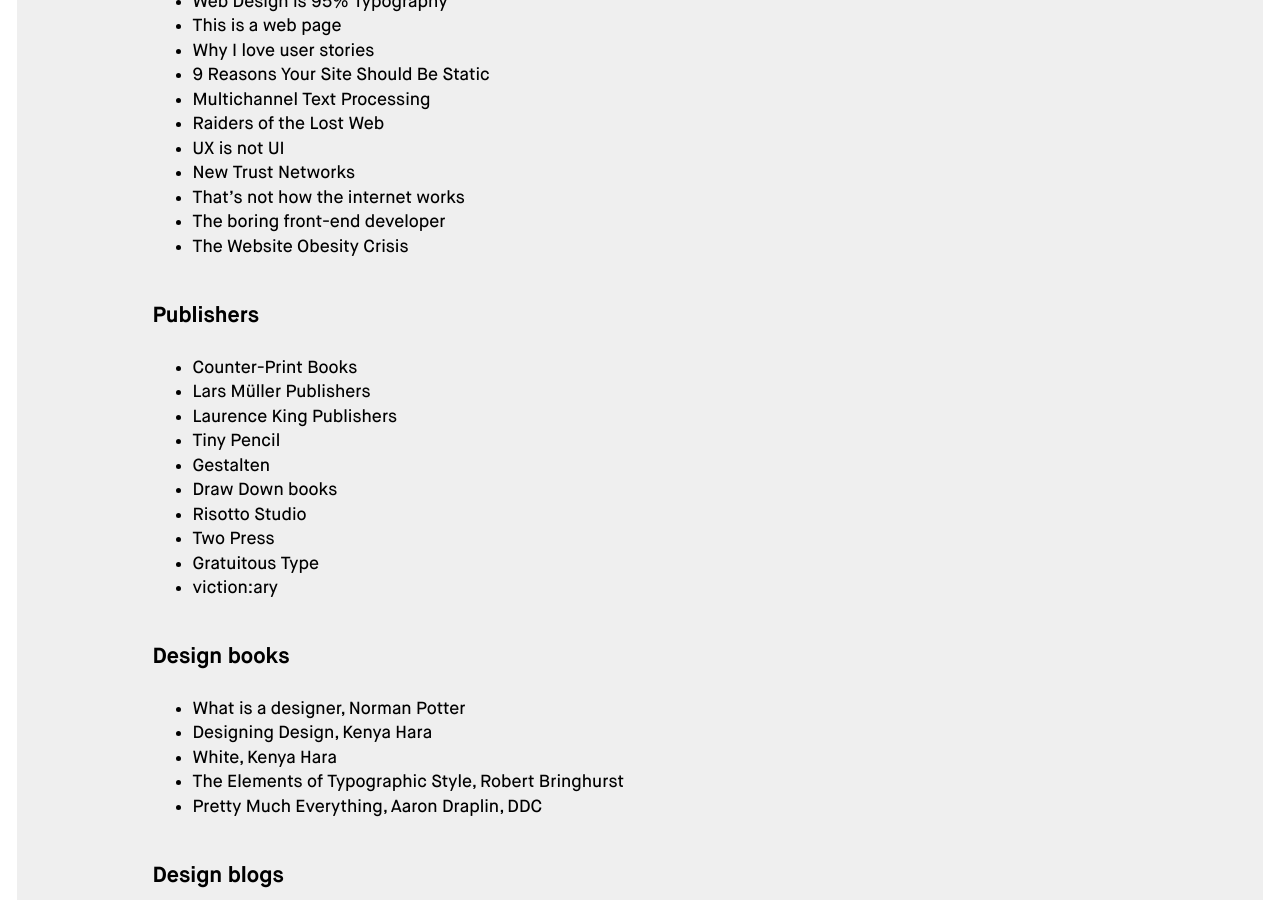
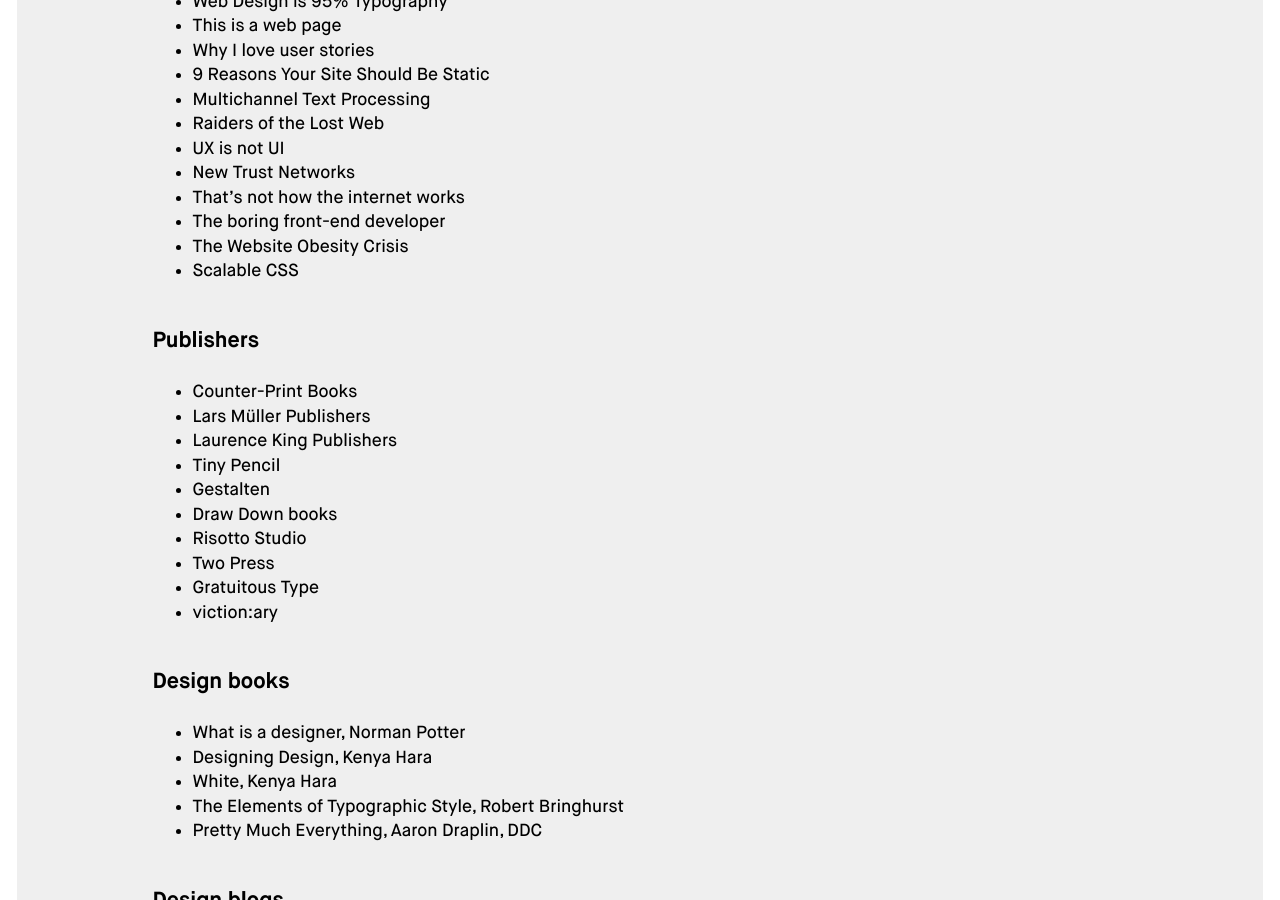
Before and after one commit to regmtait/regmtait.co.uk, a Jekyll site: the page built from links.md, in a window 1280 px wide and 900 px high, scrolled down 547 px. Built offline with Jekyll 4.4.1, drawn with Linux system fonts in a browser that asks for light colours.

Commit message:
Another link

```diff
--- a/links.md
+++ b/links.md
@@ -30,6 +30,7 @@
 * [That’s not how the internet works](http://ben.balter.com/2013/11/21/thats-not-how-the-internet-works/ 'Ben Balter')
 * [The boring front-end developer](http://adamsilver.io/articles/the-boring-front-end-developer/ 'Adam Silver')
 * [The Website Obesity Crisis](http://idlewords.com/talks/website_obesity.htm 'Maciej Cegłowski')
+* [Scalable CSS](http://mrmrs.io/writing/2016/03/24/scalable-css/ 'Adam Morse (mrmrs)')
 
 ## Publishers
 
```
Also changed, not shown: images/blog/16797774_1229768677071659_8925437866308599372_o-1024x768.jpeg (added).
